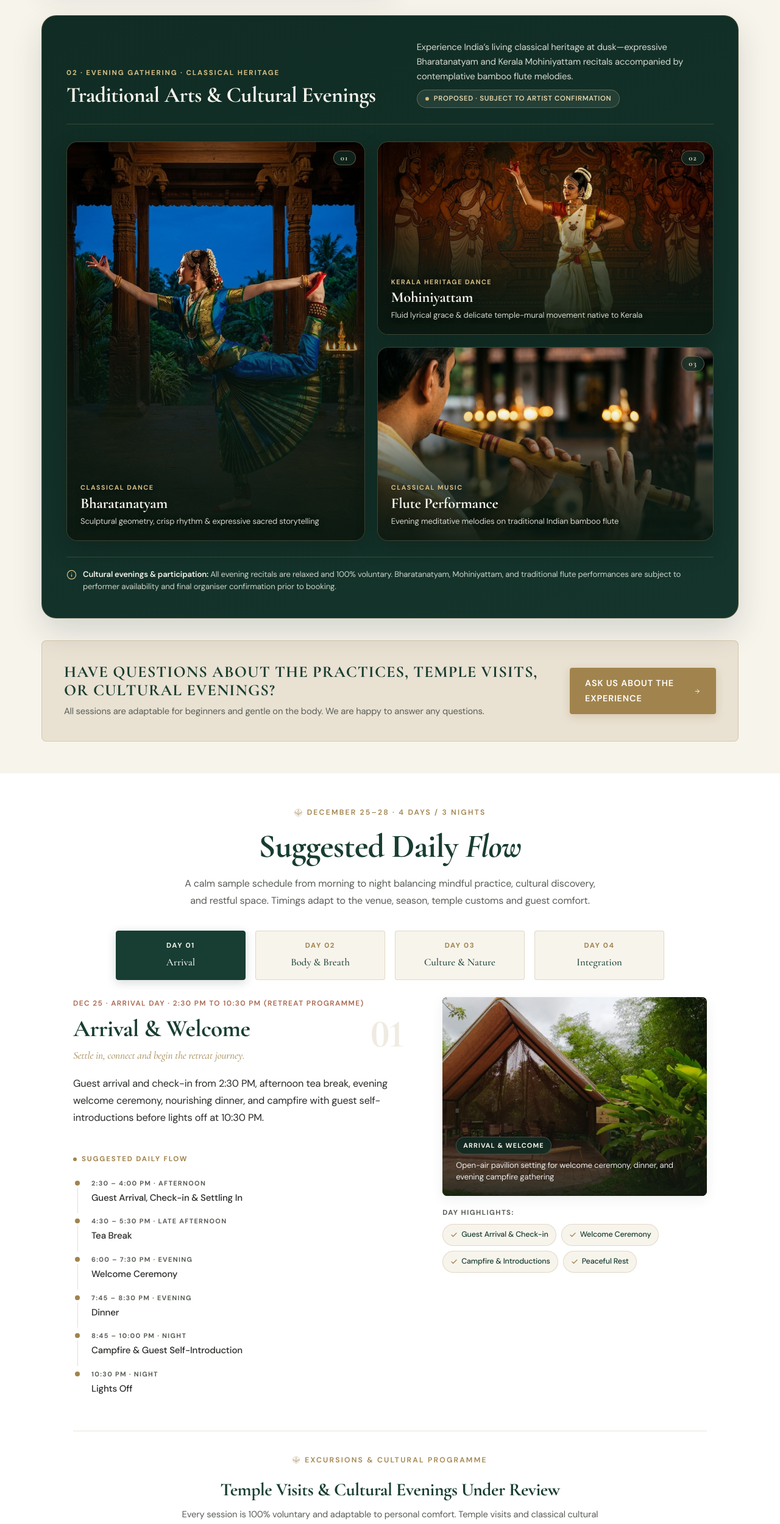
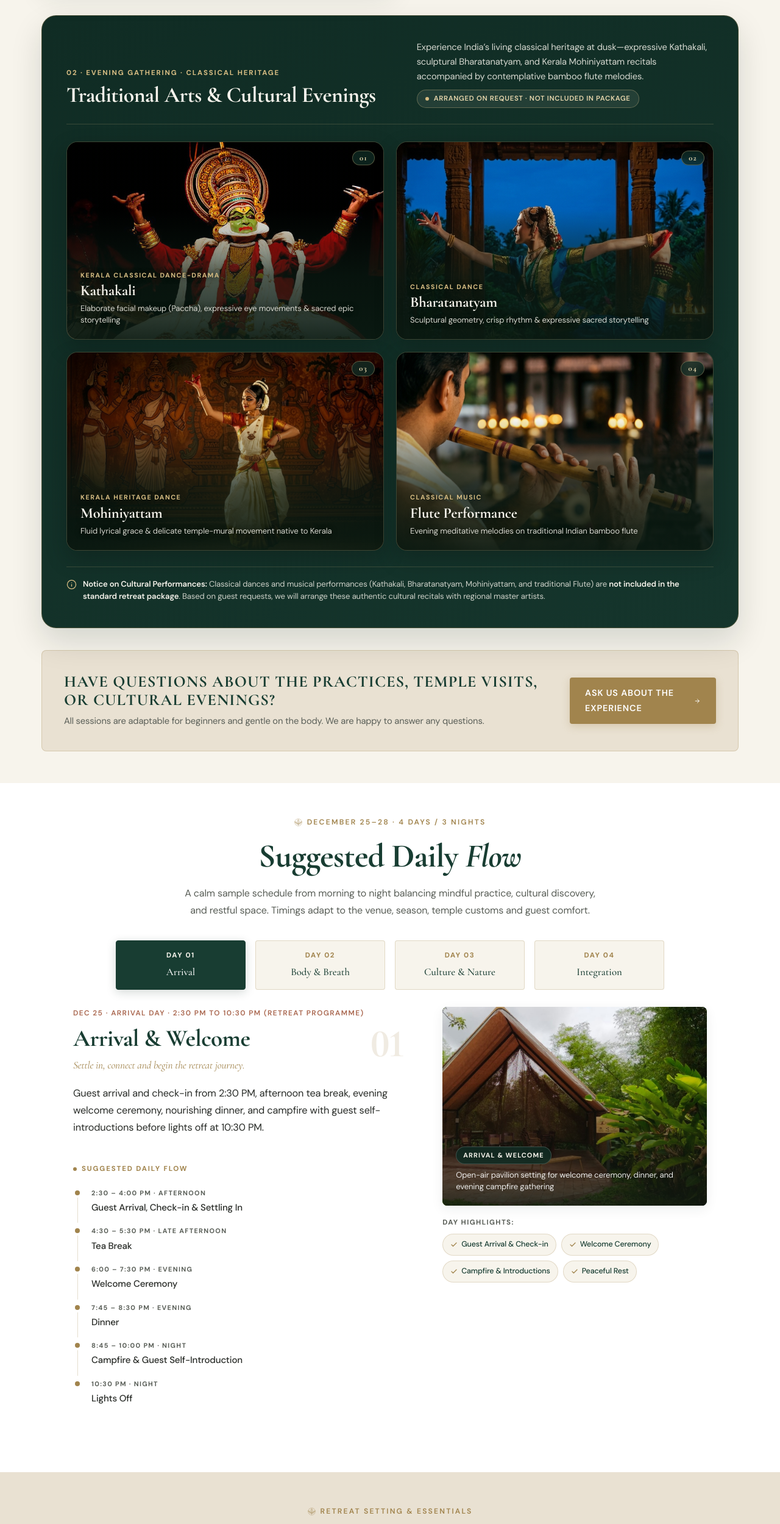
Before and after one commit to projectsatriowings/koovalam, a React (Vite) app: page / in a window 1280 px wide. Shown: the part 3694-6193 px from the top of the page at 61% size. Built offline with nearby package versions, Linux system fonts and the light colour scheme.

Commit message:
feat: add retreat landing page components, data, and cultural experiences

```diff
--- a/src/components/Itinerary.jsx
+++ b/src/components/Itinerary.jsx
@@ -174,35 +174,6 @@ export default function Itinerary() {
             </div>
           </div>
         </div>
-
-        {/* ── 4. Excursions & Cultural Highlights Under Confirmation ── */}
-        <div className="itinerary-proposed-section">
-          <div className="proposed-section-head">
-            <div className="travel-eyebrow">
-              <LeafMark color="var(--antique-brass)" size={12} />
-              <span>EXCURSIONS &amp; CULTURAL PROGRAMME</span>
-            </div>
-            <h3 className="proposed-section-title">
-              Temple Visits &amp; Cultural Evenings Under Review
-            </h3>
-            <p className="proposed-section-sub">
-              Every session is 100% voluntary and adaptable to personal comfort. Temple visits and classical cultural performances are finalised prior to booking.
-            </p>
-          </div>
-
-          <div className="proposed-highlights-row">
-            {itineraryData.proposedHighlightsUnderReview.map((feat, idx) => (
-              <div key={idx} className="proposed-highlight-item">
-                <span className="highlight-category">{feat.region || feat.genre}</span>
-                <h4 className="highlight-name">{feat.name}</h4>
-                <div className="highlight-status-wrap">
-                  <span className="status-indicator-dot" aria-hidden="true" />
-                  <span className="highlight-status-text">{feat.status}</span>
-                </div>
-              </div>
-            ))}
-          </div>
-        </div>
       </div>
     </section>
   )
--- a/src/components/culture/CulturalExperiences.jsx
+++ b/src/components/culture/CulturalExperiences.jsx
@@ -3,6 +3,7 @@ import Reveal from '../Reveal.jsx'
 import styles from './Culture.module.css'
 
 const ART_TILE_CLASS = {
+  kathakali: styles.tileKathakali,
   bharatanatyam: styles.tileBharatanatyam,
   mohiniyattam: styles.tileMohiniyattam,
   flute: styles.tileFlute,
@@ -11,7 +12,7 @@ const ART_TILE_CLASS = {
 /**
  * Two-tier editorial showcase for Kerala Cultural Experiences:
  * 1) Daylight Scenic Village Tour strip on warm ivory
- * 2) Deep-forest twilight pavilion stage featuring Bharatanatyam, Mohiniyattam & Flute
+ * 2) Deep-forest twilight pavilion stage featuring Kathakali, Bharatanatyam, Mohiniyattam & Flute
  */
 export default function CulturalExperiences({ category }) {
   const villageItem = category.items.find((i) => i.id === 'village-tour') || category.items[0]
@@ -82,7 +83,7 @@ export default function CulturalExperiences({ category }) {
                   <p className={styles.stageLead}>{eveningItem.summary}</p>
                   <span className={styles.stageStatusPill}>
                     <span className={styles.stageStatusDot} aria-hidden="true" />
-                    <span>Proposed · Subject to artist confirmation</span>
+                    <span>Arranged on Request · Not Included in Package</span>
                   </span>
                 </div>
               </div>
@@ -129,10 +130,7 @@ export default function CulturalExperiences({ category }) {
                   <line x1="12" y1="8" x2="12.01" y2="8" />
                 </svg>
                 <p className={styles.stageFootnoteText}>
-                  <strong>Cultural evenings &amp; participation:</strong> All evening
-                  recitals are relaxed and 100% voluntary. Bharatanatyam, Mohiniyattam,
-                  and traditional flute performances are subject to performer
-                  availability and final organiser confirmation prior to booking.
+                  <strong>Notice on Cultural Performances:</strong> Classical dances and musical performances (Kathakali, Bharatanatyam, Mohiniyattam, and traditional Flute) are <strong>not included in the standard retreat package</strong>. Based on guest requests, we will arrange these authentic cultural recitals with regional master artists.
                 </p>
               </div>
             </article>
--- a/src/components/culture/Culture.module.css
+++ b/src/components/culture/Culture.module.css
@@ -261,14 +261,10 @@
   background: #D7BD83;
 }
 
-/* ── Asymmetric 3-Art Bento Stage Grid ── */
+/* ── 4-Art Bento Stage Grid (Kathakali, Bharatanatyam, Mohiniyattam, Flute) ── */
 .stageGrid {
   display: grid;
-  grid-template-columns: minmax(0, 0.94fr) minmax(0, 1.06fr);
-  grid-template-rows: minmax(0, 1fr) minmax(0, 1fr);
-  grid-template-areas:
-    'bharatanatyam mohiniyattam'
-    'bharatanatyam flute';
+  grid-template-columns: repeat(2, minmax(0, 1fr));
   gap: clamp(14px, 1.8vw, 20px);
 }
 
@@ -277,7 +273,7 @@
   display: block;
   margin: 0;
   width: 100%;
-  height: 100%;
+  aspect-ratio: 16 / 10;
   min-width: 0;
   min-height: 0;
   max-width: 100%;
@@ -289,26 +285,16 @@
   isolation: isolate;
 }
 
-.tileBharatanatyam {
-  grid-area: bharatanatyam;
+.tileKathakali img {
+  object-position: center 25%;
 }
 
 .tileBharatanatyam img {
   object-position: center 22%;
 }
 
-.tileMohiniyattam {
-  grid-area: mohiniyattam;
-  aspect-ratio: 16 / 9;
-}
-
 .tileMohiniyattam img {
   object-position: center 22%;
-}
-
-.tileFlute {
-  grid-area: flute;
-  aspect-ratio: 16 / 9;
 }
 
 .tileFlute img {
@@ -435,22 +421,15 @@
 
   .stageGrid {
     grid-template-columns: 1fr;
-    grid-template-rows: auto;
-    grid-template-areas:
-      'bharatanatyam'
-      'mohiniyattam'
-      'flute';
     gap: 16px;
   }
 
-  .tileBharatanatyam {
-    aspect-ratio: 3 / 4;
-    height: auto;
-  }
-
+  .tileKathakali,
+  .tileBharatanatyam,
   .tileMohiniyattam,
   .tileFlute {
-    aspect-ratio: 3 / 2;
+    aspect-ratio: 4 / 3;
+    height: auto;
   }
 }
 
--- a/src/config/site.js
+++ b/src/config/site.js
@@ -34,7 +34,7 @@ export const site = {
     groupSize: 'Small group experience',
     ageRange: '18–60 years (Stated intended participant range, subject to final eligibility confirmation)',
     templeVisits: 'Tirunelli Temple (Proposed · Logistical feasibility under organiser review)',
-    culturalArts: 'Traditional Flute, Bharatanatyam & Mohiniyattam (Proposed · Subject to artist availability)',
+    culturalArts: 'Kathakali, Bharatanatyam, Mohiniyattam & Flute (Not included in package · Arranged upon request)',
   },
   socials: [
     { label: 'Instagram', href: '#' },
--- a/src/data/faqs.js
+++ b/src/data/faqs.js
@@ -88,8 +88,8 @@ export const faqCategories = [
         a: 'Modest traditional or simple, respectful attire covering shoulders and knees is recommended. Specific guidelines and local customs will be shared by the organiser prior to the visit.',
       },
       {
-        q: 'Are the classical arts and music performances included?',
-        a: 'Yes, the evening classical flute sound healing and traditional arts performances are part of the retreat schedule, subject to artist scheduling and venue availability.',
+        q: 'Are the classical arts and dance performances included in the package?',
+        a: 'No, classical dances and music performances (Kathakali, Bharatanatyam, Mohiniyattam, and traditional Flute) are not included in the standard retreat package. Based on guest requests, we will happily arrange these special cultural recitals with authentic regional artists.',
       },
     ],
   },
--- a/src/data/images.js
+++ b/src/data/images.js
@@ -11,6 +11,7 @@ export const images = {
   'practice-reflection': { alt: 'Hands holding a pen over an open journal beside herbal tea', aspect: '1 / 1', w: 1024, h: 1024 },
   'practice-nature-culture': { alt: 'A quiet sunlit footpath through lush Kerala coconut palms and banana groves', aspect: '3 / 2', w: 1600, h: 1066 },
   'cultural-evenings': { alt: 'Mohiniyattam classical dancer in cream-and-gold Kasavu attire performing beside a bamboo flutist and brass Nilavilakku lamp in a Kerala timber pavilion', aspect: '3 / 2', w: 1264, h: 848 },
+  'kathakali-performance': { alt: 'Traditional Kathakali artist in elaborate classical green facial makeup (Paccha), ornate headdress, and ceremonial costume performing expressive mudras accompanied by percussion', aspect: '4 / 3', w: 800, h: 600 },
   'bharatanatyam-recital': { alt: 'Bharatanatyam classical dancer in turquoise-blue and gold silk performing a balanced posture in a warm twilight Kerala timber pavilion beside a lit brass Nilavilakku oil lamp', aspect: '3 / 4', w: 896, h: 1200 },
   'mohiniyattam-recital': { alt: 'Mohiniyattam dancer in white-and-gold Kerala Kasavu silk performing classical mudras before a warm traditional Kerala mural wall', aspect: '3 / 2', w: 1264, h: 848 },
   'flute-performance': { alt: 'Indian classical flutist playing a seasoned bamboo bansuri flute in cream traditional cotton attire illuminated by warm evening oil-lamp light', aspect: '3 / 2', w: 1264, h: 848 },
--- a/src/data/retreat.js
+++ b/src/data/retreat.js
@@ -121,14 +121,21 @@ export const experienceCategories = [
         title: 'Traditional Arts & Cultural Evenings',
         tag: 'Classical Indian Performing Arts',
         kicker: 'Evening Gathering · Classical Heritage',
-        pillLabel: 'Flute · Bharatanatyam · Mohiniyattam',
-        image: 'bharatanatyam-recital',
+        pillLabel: 'Kathakali · Bharatanatyam · Mohiniyattam · Flute',
+        image: 'kathakali-performance',
         hasWebp: false,
         representativeImage: false,
         summary:
-          'Experience India’s living classical heritage at dusk—expressive Bharatanatyam and Kerala Mohiniyattam recitals accompanied by contemplative bamboo flute melodies.',
-        highlight: 'Traditional flute, Bharatanatyam & Mohiniyattam · Subject to artist availability',
+          'Experience India’s living classical heritage at dusk—expressive Kathakali, sculptural Bharatanatyam, and Kerala Mohiniyattam recitals accompanied by contemplative bamboo flute melodies.',
+        highlight: 'Arranged upon request · Not included in the retreat package',
         gallery: [
+          {
+            slot: 'kathakali',
+            image: 'kathakali-performance',
+            kicker: 'Kerala Classical Dance-Drama',
+            title: 'Kathakali',
+            caption: 'Elaborate facial makeup (Paccha), expressive eye movements & sacred epic storytelling',
+          },
           {
             slot: 'bharatanatyam',
             image: 'bharatanatyam-recital',
@@ -152,8 +159,8 @@ export const experienceCategories = [
           },
         ],
         meta: [
-          { label: 'Repertoire', value: 'Flute music, Bharatanatyam & Mohiniyattam' },
-          { label: 'Scheduling', value: 'Proposed evenings · Subject to artist availability' },
+          { label: 'Repertoire', value: 'Kathakali, Bharatanatyam, Mohiniyattam & Flute' },
+          { label: 'Package Inclusions', value: 'Not included in package · Arranged upon request' },
         ],
       },
     ],
@@ -165,18 +172,6 @@ export const allActivities = experienceCategories.flatMap((cat) => cat.items)
 
 // 2. The Retreat Journey / Itinerary (December 25–28 · 4 Days / 3 Nights)
 export const itineraryData = {
-  proposedHighlightsUnderReview: [
-    {
-      name: 'Tirunelli Temple Visit',
-      region: 'Wayanad District',
-      status: 'Proposed · Subject to inter-district timing & organiser confirmation',
-    },
-    {
-      name: 'Traditional Flute & Classical Dance',
-      genre: 'Cultural Evenings',
-      status: 'Bharatanatyam / Mohiniyattam & flute · Subject to artist availability & confirmation',
-    },
-  ],
   days: [
     {
       day: 1,
@@ -504,6 +499,6 @@ export const compactFaqs = [
   },
   {
     q: 'Are the temple visits and cultural performances included?',
-    a: 'Temple visits (subject to local customs and timings) and classical performances (flute, Bharatanatyam / Mohiniyattam) are part of the proposed retreat experience, subject to operational feasibility and artist availability prior to confirmation.',
+    a: 'The Tirunelli Temple excursion is part of the retreat schedule (100% voluntary). Classical dances and cultural performances (Kathakali, Bharatanatyam, Mohiniyattam, and Flute) are not included in the standard retreat package and can be arranged upon guest request.',
   },
 ]
--- a/src/styles/components.css
+++ b/src/styles/components.css
@@ -1227,80 +1227,6 @@
   color: var(--deep-forest);
 }
 
-/* ── 4. Proposed Experiences Section (Streamlined Minimal Grid) ── */
-.itinerary-proposed-section {
-  max-width: 1040px;
-  margin: 0 auto;
-  padding-top: clamp(24px, 3.5vw, 34px);
-  border-top: 1px solid rgba(161, 132, 77, 0.22);
-}
-
-.proposed-section-head {
-  text-align: center;
-  margin-bottom: clamp(18px, 2.5vw, 24px);
-}
-
-.proposed-section-title {
-  font-family: var(--font-head);
-  font-size: clamp(1.4rem, 2.5vw, 1.85rem);
-  font-weight: 700;
-  color: var(--deep-forest);
-  margin: 6px 0 10px;
-}
-
-.proposed-section-sub {
-  font-size: 0.92rem;
-  line-height: 1.62;
-  color: var(--secondary-text);
-  max-width: 720px;
-  margin: 0 auto;
-}
-
-.proposed-highlights-row {
-  display: grid;
-  grid-template-columns: repeat(4, 1fr);
-  gap: clamp(16px, 2.5vw, 24px);
-}
-
-.proposed-highlight-item {
-  padding: 0 0 0 16px;
-  border-left: 2px solid rgba(161, 132, 77, 0.28);
-  display: flex;
-  flex-direction: column;
-}
-
-.highlight-category {
-  font-size: 0.7rem;
-  font-weight: 700;
-  letter-spacing: 0.14em;
-  text-transform: uppercase;
-  color: var(--antique-brass);
-  margin-bottom: 6px;
-}
-
-.highlight-name {
-  font-family: var(--font-head);
-  font-size: 1.12rem;
-  color: var(--deep-forest);
-  margin: 0 0 8px;
-  font-weight: 700;
-  line-height: 1.35;
-}
-
-.highlight-status-wrap {
-  display: flex;
-  align-items: flex-start;
-  gap: 6px;
-  margin-top: auto;
-}
-
-.highlight-status-text {
-  font-size: 0.78rem;
-  line-height: 1.45;
-  color: var(--secondary-text);
-  margin: 0;
-}
-
 /* ── Responsive Refinements ── */
 @media (max-width: 960px) {
   .itinerary-active-spread {
@@ -1310,10 +1236,6 @@
   .spread-visual-col {
     position: static;
   }
-  .proposed-highlights-row {
-    grid-template-columns: repeat(2, 1fr);
-    row-gap: 28px;
-  }
 }
 
 @media (max-width: 640px) {
@@ -1335,15 +1257,6 @@
   }
   .spread-day-watermark {
     font-size: 2.5rem;
-  }
-  .proposed-highlights-row {
-    grid-template-columns: 1fr;
-    gap: 20px;
-  }
-  .proposed-highlight-item {
-    border-left: none;
-    border-top: 1px solid rgba(161, 132, 77, 0.24);
-    padding: 16px 0 0;
   }
 }
 
```
Also changed, not shown: src/components/Sections.jsx (+5 -5 lines), public/images/kathakali-performance.jpg (added).
